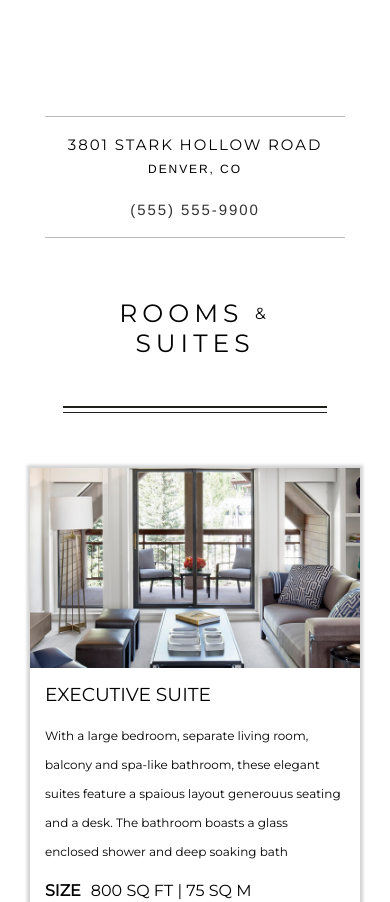
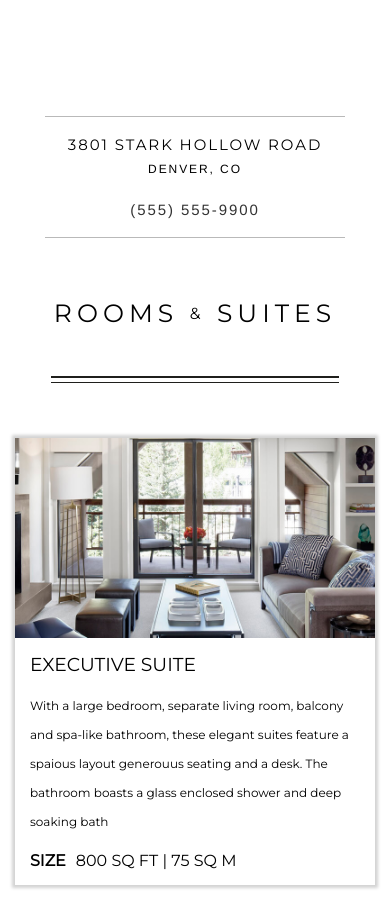
Before and after one commit to Gabewest1/hotel, a React (Create React App) app: page / in a window 390 px wide. Shown: the part 625-1527 px from the top of the page. Built offline with nearby package versions, Linux system fonts and the light colour scheme; a web font is replaced by a local one.

Commit message:
Updated padding of the <HomePage/> to be 15px on mobile and 30px on other.

```diff
--- a/src/pages/Home/index.js
+++ b/src/pages/Home/index.js
@@ -30,7 +30,12 @@ class Home extends Component {
 }
 
 const Padding = styled.div`
-  padding: 0 30px;
+  padding: 0 15px;
+
+  @media(min-width: 768px) {
+    padding: 0 30px;
+
+  }
 `
 const HomeView = styled.div`
 `
```
